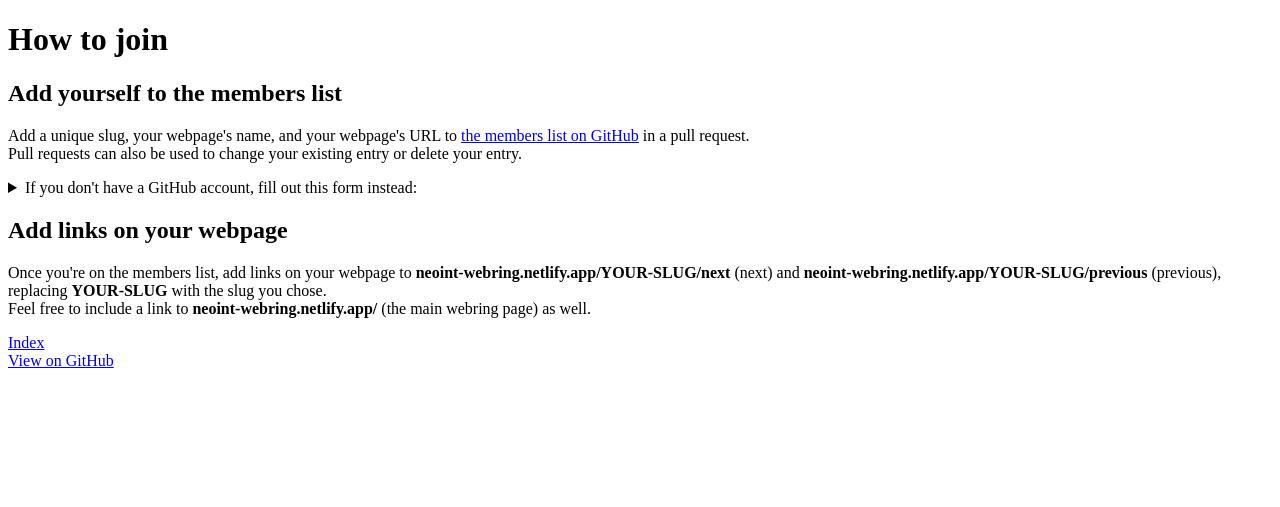
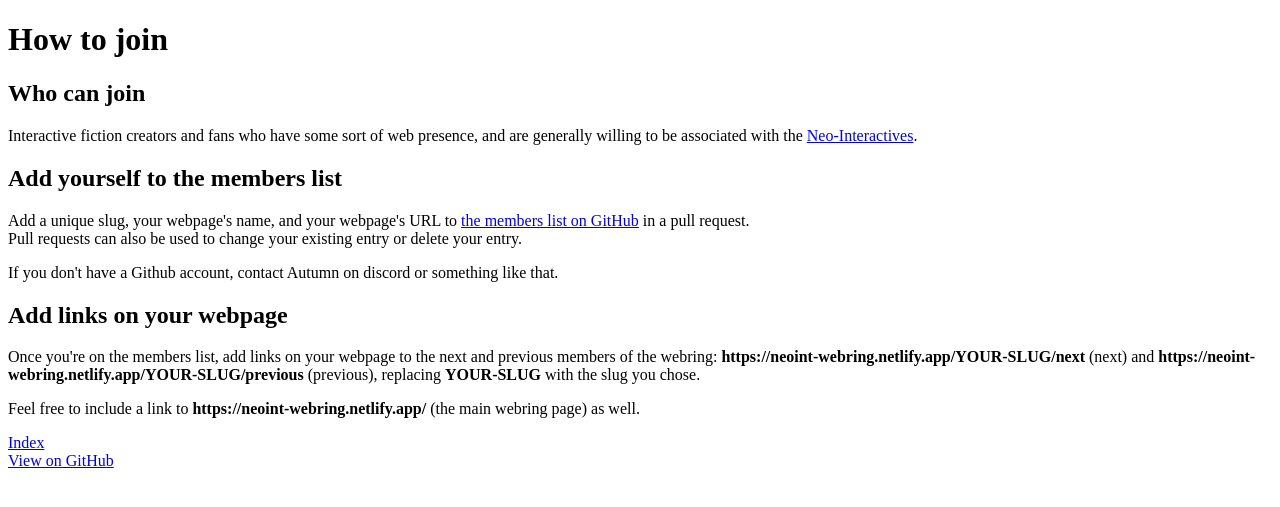
Before and after one commit to aucchen/neoint_webring, a Jekyll site: the page built from join.html, in a window 1280 px wide. Shown: the top 507 px of the page. Built offline with Jekyll 4.4.1, drawn with Linux system fonts in a browser that asks for light colours.

Commit message:
updated pages, added readme

```diff
--- a/_config.yml
+++ b/_config.yml
@@ -22,7 +22,7 @@ title: Neo-Interactives Webring
 description: >- # this means to ignore newlines until "baseurl:"
   Neo-Interactives Webring
 baseurl: "" # the subpath of your site, e.g. /blog
-url: "neoint-webring.netlify.app" # the base hostname & protocol for your site, e.g. http://example.com
+url: "https://neoint-webring.netlify.app" # the base hostname & protocol for your site, e.g. http://example.com
 github_username:  aucchen
 include: [_redirects]
 github_repo_url: https://github.com/aucchen/neoint-webring
--- a/join.html
+++ b/join.html
@@ -4,10 +4,19 @@ layout: html
 ---
 <h1>How to join</h1>
 
+<h2>Who can join</h2>
+
+<p>Interactive fiction creators and fans who have some sort of web presence, and are generally willing to be associated with the <a href="https://neointeractives.tumblr.com">Neo-Interactives</a>.</p>
+
 <h2>Add yourself to the members list</h2>
+
 <p>Add a unique slug, your webpage's name, and your webpage's URL to <a href={{site.github_repo_url}}/blob/main/_data/members.csv>the members list on GitHub</a> in a pull request.<br>
+
 Pull requests can also be used to change your existing entry or delete your entry.</p>
 
+<p>If you don't have a Github account, contact Autumn on discord or something like that.</p>
+
+<!--
 <details>
 
     <summary>If you don't have a GitHub account, fill out this form instead:</summary>
@@ -18,13 +27,15 @@ Pull requests can also be used to change your existing entry or delete your entr
     (ASCII lowercase letters, digits, and hyphen-minuses)<br>
     <label>Name <textarea name=name></textarea></label><br>
     <label>URL <input name=url type=url></label><br>
-    <!--<label>E-mail address <input type=email name=email required></label><br>You'll receive an e-mail when your addition/change is made.<br>-->
+    <label>E-mail address <input type=email name=email required></label><br>You'll receive an e-mail when your addition/change is made.<br>
     <input type=submit>
     </form>
 
     If you're editing your existing entry, make sure to use the same slug. If you're deleting your existing entry, leave the URL field blank.
 </details>
+-->
 
 <h2>Add links on your webpage</h2>
-<p>Once you're on the members list, add links on your webpage to <b>{{'/YOUR-SLUG/next'|absolute_url}}</b> (next) and <b>{{'/YOUR-SLUG/previous'|absolute_url}}</b> (previous), replacing <b>YOUR-SLUG</b> with the slug you chose.<br>
-Feel free to include a link to <b>{{'/'|absolute_url}}</b> (the main webring page) as well.<br>
+<p>Once you're on the members list, add links on your webpage to the next and previous members of the webring: <b>{{'/YOUR-SLUG/next'|absolute_url}}</b> (next) and <b>{{'/YOUR-SLUG/previous'|absolute_url}}</b> (previous), replacing <b>YOUR-SLUG</b> with the slug you chose.</p>
+
+<p>Feel free to include a link to <b>{{'/'|absolute_url}}</b> (the main webring page) as well.</p>
```
Also changed, not shown: README.md (added).
